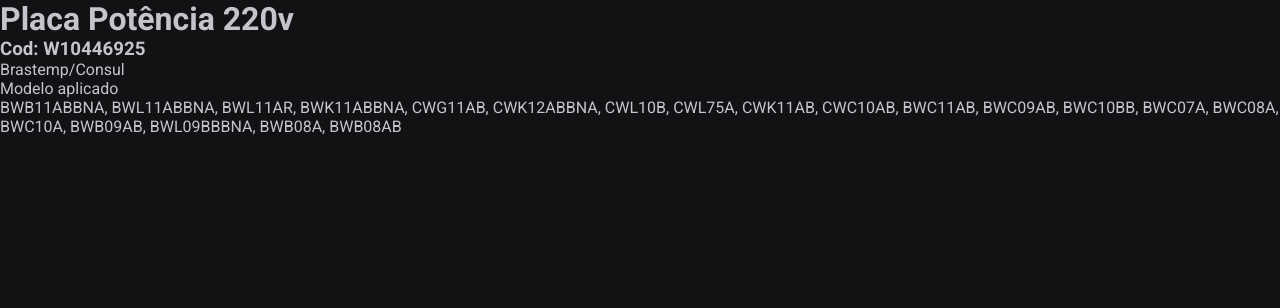
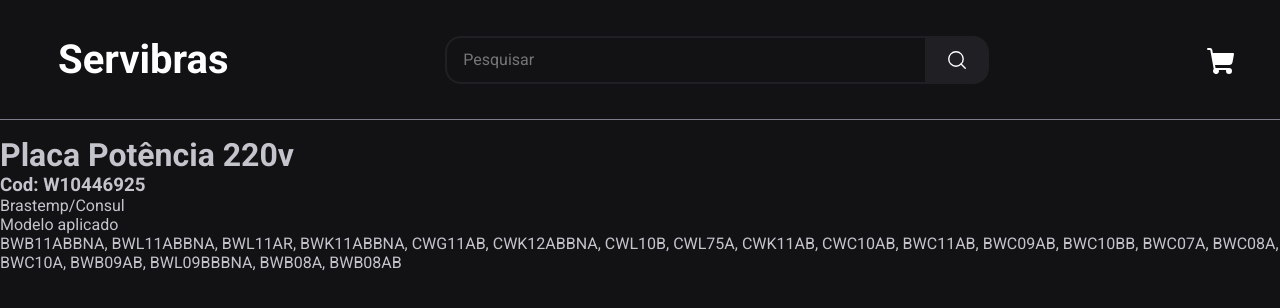
Before and after one commit to PeuDevBr/portal_servibras_vercel, a React (Vite) app: page /product in a window 1280 px wide. Shown: the top 308 px of the page. Built offline with nearby package versions, Linux system fonts and the light colour scheme; the HTML template or start-up script is replaced by a standard one.

Commit message:
Adicionando Context ao projeto

```diff
--- a/package.json
+++ b/package.json
@@ -14,6 +14,7 @@
     "phosphor-react": "^1.4.1",
     "react": "^18.2.0",
     "react-dom": "^18.2.0",
+    "react-hook-form": "^7.51.0",
     "react-router-dom": "^6.22.2",
     "styled-components": "^6.1.8"
   },
--- a/src/App.tsx
+++ b/src/App.tsx
@@ -4,11 +4,14 @@ import { defaultTheme } from "./styles/themes/default"
 
 import { BrowserRouter } from "react-router-dom"
 import { Router } from "./Router"
+import { ListContextProvider } from "./context/ListContext"
 function App() {
   return (
     <ThemeProvider theme={defaultTheme}>
       <BrowserRouter>
+      <ListContextProvider>
         <Router />
+        </ListContextProvider>
       </BrowserRouter>
 
       <GlobalStyle />
--- a/src/Components/Header/index.tsx
+++ b/src/Components/Header/index.tsx
@@ -1,4 +1,5 @@
 import list from "../../../products.json"
+import { useForm } from "react-hook-form"
 
 import {
   CartContainer,
@@ -9,26 +10,24 @@ import {
 } from "./styles"
 
 import { MagnifyingGlass, ShoppingCart } from "phosphor-react"
+import { useContext } from "react"
+import { ListContext } from "../../context/ListContext"
 
-export function Header({ onUpdateProductList }: any) {
-  const handleSearch = (
-    event: React.MouseEvent<HTMLButtonElement, MouseEvent>
-  ) => {
-    event.preventDefault()
-    const searchText = (
-      document.querySelector('input[id="searchText"]') as HTMLInputElement
-    ).value
-      .toLowerCase()
-      .trim()
+export function Header() {
+  const { register, handleSubmit } = useForm()
+  const { updateProductsList } = useContext(ListContext)
 
-    const filteredResults = list.filter((product) => {
+   function handleCreateNewList(data: any) {
+    const searchText = data.searchText.toLowerCase().trim()
+
+    const filteredList = list.filter((product) => {
       // Aqui você pode ajustar as condições de acordo com sua necessidade
       return Object.values(product).some(
         (val) =>
           typeof val === "string" && val.toLowerCase().includes(searchText)
       )
     })
-    onUpdateProductList(filteredResults)
+    updateProductsList(filteredList)
   }
 
   return (
@@ -38,14 +37,18 @@ export function Header({ onUpdateProductList }: any) {
           <span>Servibras</span>
         </LogoContainer>
 
-        <FormContainer autoComplete="off">
+        <FormContainer
+          autoComplete="off"
+          onSubmit={handleSubmit(handleCreateNewList)}
+        >
           <input
             id="searchText"
             type="text"
             title="searchInput"
             placeholder="Pesquisar"
+            {...register("searchText")}
           />
-          <button type="submit" title="searchButton" onClick={handleSearch}>
+          <button type="submit" title="searchButton">
             <MagnifyingGlass size={22} color="#FFFFFF" />
           </button>
         </FormContainer>
--- a/src/Components/productList/index.tsx
+++ b/src/Components/productList/index.tsx
@@ -1,6 +1,10 @@
+import { useContext } from "react"
 import { CardListContaienr, CardListTable } from "./styles"
+import { ListContext } from "../../context/ListContext"
 
-export function CardList({ productList }: any) {
+export function CardList() {
+  const { productList } = useContext(ListContext)
+
   return (
     <CardListContaienr>
       <CardListTable>
--- a/src/Router.tsx
+++ b/src/Router.tsx
@@ -1,12 +1,15 @@
-import { Routes, Route} from "react-router-dom"
+import { Routes, Route } from "react-router-dom"
 import { Catalog } from "./pages/Calotog"
 import { Product } from "./pages/Product"
+import { DefaultLayout } from "./layouts/DefaultLayout"
 
 export function Router() {
   return (
     <Routes>
-      <Route path="/" element={<Catalog />} />
-      <Route path="/product" element={<Product />} />
+      <Route path="/" element={<DefaultLayout />}>
+        <Route path="/" element={<Catalog />} />
+        <Route path="/product" element={<Product />} />
+      </Route>
     </Routes>
   )
 }
--- /dev/null
+++ b/src/context/ListContext.tsx
@@ -0,0 +1,34 @@
+import { ReactNode, createContext, useState } from "react"
+
+import initialList from "../../productsList.json"
+
+export const ListContext = createContext({} as any)
+
+interface ListContextProviderProps {
+  children: ReactNode
+}
+
+export interface ProductProps {
+  name: string
+  code: string
+  brand: string
+  subject: string
+  model: string
+  version?: string
+  pnc?: string
+  quantaty: number
+  title: string
+}
+
+export function ListContextProvider({ children }: ListContextProviderProps) {
+  const [productList, setProductList] = useState<ProductProps[]>(initialList)
+
+  function updateProductsList(newList: any) {
+    setProductList(newList)
+  }
+  return (
+    <ListContext.Provider value={{ productList, updateProductsList }}>
+      {children}
+    </ListContext.Provider>
+  )
+}
--- /dev/null
+++ b/src/layouts/DefaultLayout.tsx
@@ -0,0 +1,11 @@
+import { Outlet } from "react-router-dom";
+import { Header } from "../Components/Header";
+
+export function DefaultLayout() {
+  return (
+    <>
+      <Header />
+      <Outlet />
+    </>
+  )
+}
--- a/src/pages/Calotog/index.tsx
+++ b/src/pages/Calotog/index.tsx
@@ -1,36 +1,13 @@
-import { useState } from "react"
-/* import { createContext, useContext } from "react" */
-import initialList from "../../../productsList.json"
 import { CardList } from "../../Components/productList"
-import { Header } from "../../Components/Header"
-
-export interface ProductProps {
-  name: string
-  code: string
-  brand: string
-  subject: string
-  model: string
-  version?: string
-  pnc?: string
-  quantaty: number
-  title: string
-}
 
 /* const ProcuctListContext = createContext({
   productsList: initialList,
 }) */
 
 export function Catalog() {
-  /* const { productsList } = useContext(ProcuctListContext) */
-  const [productList, setProductList] = useState<ProductProps[]>(initialList)
-
-  function updateProductsList(newList: any) {
-    setProductList(newList)
-  }
   return (
     <>
-      <Header onUpdateProductList={updateProductsList} />
-      <CardList productList={productList} />
+      <CardList />
     </>
   )
 }
```
Also changed, not shown: src/pages/Product/index.tsx (line endings or trailing spaces), 1 other file (tests, documents, lock files or other folders).
